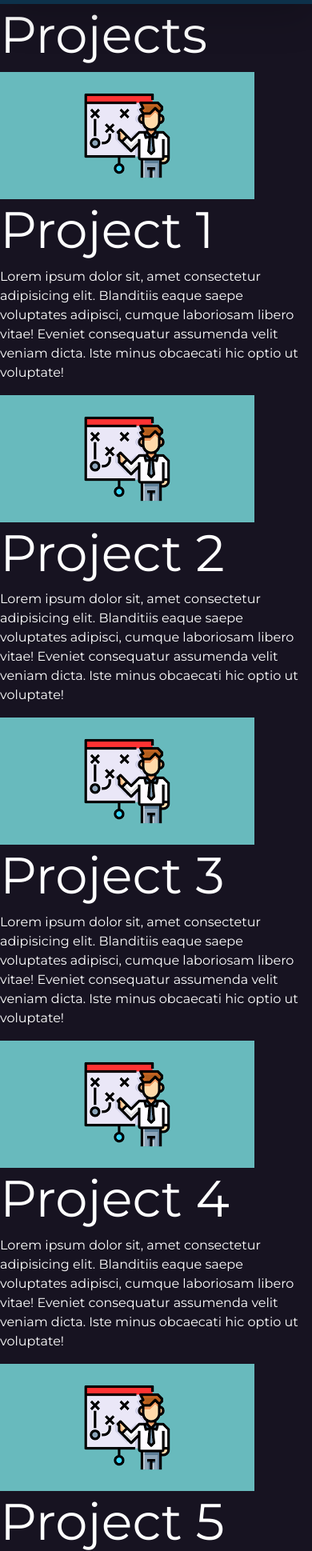
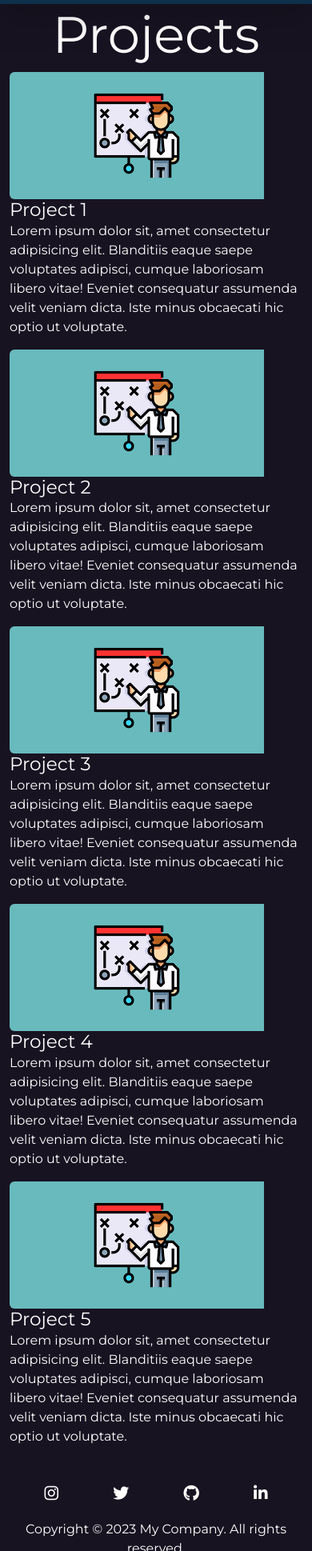
Before and after one commit to BrunoDisi/PFDisi, a plain HTML site: page pages/projects.html in a window 390 px wide. Shown: the part 61-2000 px from the top of the page at 80% size. Drawn offline with nearby package versions, Linux system fonts and the light colour scheme.

Commit message:
PreEntrega2Disi

```diff
--- a/css/style.css
+++ b/css/style.css
@@ -1,16 +1,12 @@
 
 @import url('https://fonts.googleapis.com/css2?family=Montserrat&display=swap');
 @import url("https://cdn.jsdelivr.net/npm/bootstrap-icons@1.10.5/font/bootstrap-icons.css");
-
-
 
 * {
     margin: 0;
     padding: 0;
     box-sizing: border-box;
 }
-
-
 
 body{
     font-family: 'Montserrat', sans-serif;
@@ -39,6 +35,7 @@ body::-webkit-scrollbar{
     }
 
 /* HEADER */
+
 header{
     background: #0D314A;
 }
@@ -68,7 +65,6 @@ color:#fff
 
 }
 
-
 .nav-item{
     padding: 0 5px;
     text-decoration: none;
@@ -84,15 +80,12 @@ color:#fff
 
 /* FOOTER */
 
-
 footer a{
     padding: 2em;
 }
 footer p{
     padding: 20px;
 }
-
-
 
 /* MAIN INDEX */
 
@@ -108,24 +101,16 @@ h1{
     color: aqua;
 }
 
-
 /* ABOUT ME */
-
-
-
 
 .hacker {
     height: 140px;
 
     width: 140px;
-    border-radius: 20px;
+    border-radius: 50%;
     background-color: #fff;
     border: solid 3px aqua;
 }
-
-
-
-
 
 .text-about-me.align-items-center{
     display: flex;
@@ -146,10 +131,7 @@ h1{
 
 .card.border-0 i{
     color: #0D314A;
-
 }
-
-
 
 .row{
     margin: 0;
@@ -245,6 +227,7 @@ width: 18rem;
     border-radius: 2px;
     font-size: 14px;
     border: solid 1px #171321 ;
+    max-height: 120px;
 }
 
 @media only screen and (max-width:600px){
@@ -258,6 +241,4 @@ width: 18rem;
         height: 480px;
         top: 0 !important;
     }
-
-
 }
--- a/pages/projects.html
+++ b/pages/projects.html
@@ -45,64 +45,95 @@
         </header>
 
         <main>
-            <H1 class="projects-titles">Projects</H1>
-            <div class="cards-container">
+            <H1 class="text-center">Projects</H1>
+
+            <!--Projects Cards-->
+
+            <div class="container projects">
+                <div class="card-transparent mb-3">
+                    <div class="row g-0">
+                        <div class="col-md-4">
+                            <img src="../multimedia/imagenes/proyecto.png" class="img-fluid rounded-start" alt="projecto ejemplo">
+                        </div>
+                        <div class="col-md-8 d-flex-column my-auto">
                             <div class="card-body">
-                    <img src="../multimedia/imagenes/proyecto.png" alt="proyecto ejemplo">
-                    <h2>Project 1</h2>
-                    <p>
-                        Lorem ipsum dolor sit, amet consectetur adipisicing elit. Blanditiis eaque saepe voluptates adipisci,
+                                <h3 class="card-title">Project 1</h3>
+                                <p class="card-text">Lorem ipsum dolor sit, amet consectetur adipisicing elit. Blanditiis eaque saepe voluptates adipisci,
                                 cumque laboriosam libero vitae! Eveniet consequatur assumenda velit veniam dicta. Iste minus
-                        obcaecati hic optio ut voluptate!
+                                obcaecati hic optio ut voluptate.
                                 </p>
                             </div>
+                        </div>
+                    </div>
+                </div>
+                <div class="card-transparent mb-3">
+                    <div class="row g-0">
+                        <div class="col-md-4">
+                            <img src="../multimedia/imagenes/proyecto.png" class="img-fluid rounded-start" alt="projecto ejemplo">
+                        </div>
+                        <div class="col-md-8 d-flex-column my-auto">
                             <div class="card-body">
-                    <img src="../multimedia/imagenes/proyecto.png" alt="proyecto ejemplo">
-                    <h2>Project 2</h2>
-                    <p>
-                        Lorem ipsum dolor sit, amet consectetur adipisicing elit. Blanditiis eaque saepe voluptates adipisci,
+                                <h3 class="card-title">Project 2</h3>
+                                <p class="card-text">Lorem ipsum dolor sit, amet consectetur adipisicing elit. Blanditiis eaque saepe voluptates adipisci,
                                 cumque laboriosam libero vitae! Eveniet consequatur assumenda velit veniam dicta. Iste minus
-                        obcaecati hic optio ut voluptate!
+                                obcaecati hic optio ut voluptate.
                                 </p>
                             </div>
+                        </div>
+                    </div>
+                </div>
+                <div class="card-transparent mb-3">
+                    <div class="row g-0">
+                        <div class="col-md-4">
+                            <img src="../multimedia/imagenes/proyecto.png" class="img-fluid rounded-start" alt="projecto ejemplo">
+                        </div>
+                        <div class="col-md-8 d-flex-column my-auto">
                             <div class="card-body">
-                    <img src="../multimedia/imagenes/proyecto.png" alt="proyecto ejemplo">
-                    <h2>Project 3</h2>
-                    <p>
-                        Lorem ipsum dolor sit, amet consectetur adipisicing elit. Blanditiis eaque saepe voluptates adipisci,
+                                <h3 class="card-title">Project 3</h3>
+                                <p class="card-text">Lorem ipsum dolor sit, amet consectetur adipisicing elit. Blanditiis eaque saepe voluptates adipisci,
                                 cumque laboriosam libero vitae! Eveniet consequatur assumenda velit veniam dicta. Iste minus
-                        obcaecati hic optio ut voluptate!
+                                obcaecati hic optio ut voluptate.
                                 </p>
                             </div>
+                        </div>
+                    </div>
+                </div>
+                <div class="card-transparent mb-3">
+                    <div class="row g-0">
+                        <div class="col-md-4">
+                            <img src="../multimedia/imagenes/proyecto.png" class="img-fluid rounded-start" alt="projecto ejemplo">
+                        </div>
+                        <div class="col-md-8 d-flex-column my-auto">
                             <div class="card-body">
-                    <img src="../multimedia/imagenes/proyecto.png" alt="proyecto ejemplo">
-                    <h2>Project 4</h2>
-                    <p>
-                        Lorem ipsum dolor sit, amet consectetur adipisicing elit. Blanditiis eaque saepe voluptates adipisci,
+                                <h3 class="card-title">Project 4</h3>
+                                <p class="card-text">Lorem ipsum dolor sit, amet consectetur adipisicing elit. Blanditiis eaque saepe voluptates adipisci,
                                 cumque laboriosam libero vitae! Eveniet consequatur assumenda velit veniam dicta. Iste minus
-                        obcaecati hic optio ut voluptate!
+                                obcaecati hic optio ut voluptate.
                                 </p>
                             </div>
+                        </div>
+                    </div>
+                </div>
+                <div class="card-transparent mb-3">
+                    <div class="row g-0">
+                        <div class="col-md-4">
+                            <img src="../multimedia/imagenes/proyecto.png" class="img-fluid rounded-start" alt="projecto ejemplo">
+                        </div>
+                        <div class="col-md-8 d-flex-column my-auto">
                             <div class="card-body">
-                    <img src="../multimedia/imagenes/proyecto.png" alt="proyecto ejemplo">
-                    <h2>Project 5</h2>
-                    <p>
-                        Lorem ipsum dolor sit, amet consectetur adipisicing elit. Blanditiis eaque saepe voluptates adipisci,
+                                <h3 class="card-title">Project 5</h3>
+                                <p class="card-text">Lorem ipsum dolor sit, amet consectetur adipisicing elit. Blanditiis eaque saepe voluptates adipisci,
                                 cumque laboriosam libero vitae! Eveniet consequatur assumenda velit veniam dicta. Iste minus
-                        obcaecati hic optio ut voluptate!
+                                obcaecati hic optio ut voluptate.
                                 </p>
                             </div>
-                <div class="card-body">
-                    <img src="../multimedia/imagenes/proyecto.png" alt="proyecto ejemplo">
-                    <h2>Project 6</h2>
-                    <p>
-                        Lorem ipsum dolor sit, amet consectetur adipisicing elit. Blanditiis eaque saepe voluptates adipisci,
-                        cumque laboriosam libero vitae! Eveniet consequatur assumenda velit veniam dicta. Iste minus
-                        obcaecati hic optio ut voluptate!
-                    </p>
                         </div>
+                    </div>
+                </div>
+        </main>
 
-        </main>
+        <!-- Footer -->
+
         <footer class="mt-5">
             <div class="container text-center">
                         <a><i class="fa fa-instagram fa-lg white-text mr-md-5 mr-3 fa-2x"></i></a>
@@ -117,6 +148,7 @@
                 </div>
             </div>
         </footer>
-
+        <script src="https://cdn.jsdelivr.net/npm/bootstrap@5.3.0-alpha3/dist/js/bootstrap.bundle.min.js
+        "></script>
 </body>
 </html>
```
Also changed, not shown: pages/aboutMe.html (+4 -1 lines), pages/contactMe.html (+4 -3 lines), pages/services.html (+4 -1 lines). Lines whose indentation alone changed are shown as unchanged.
